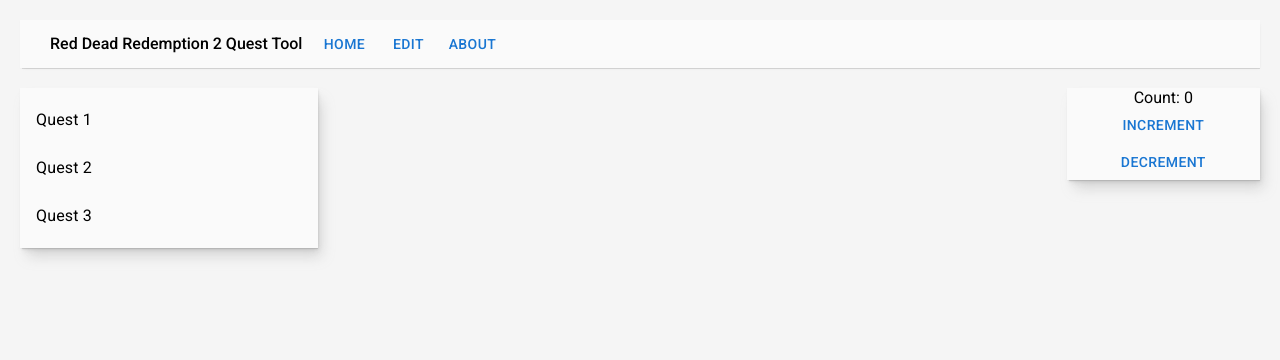
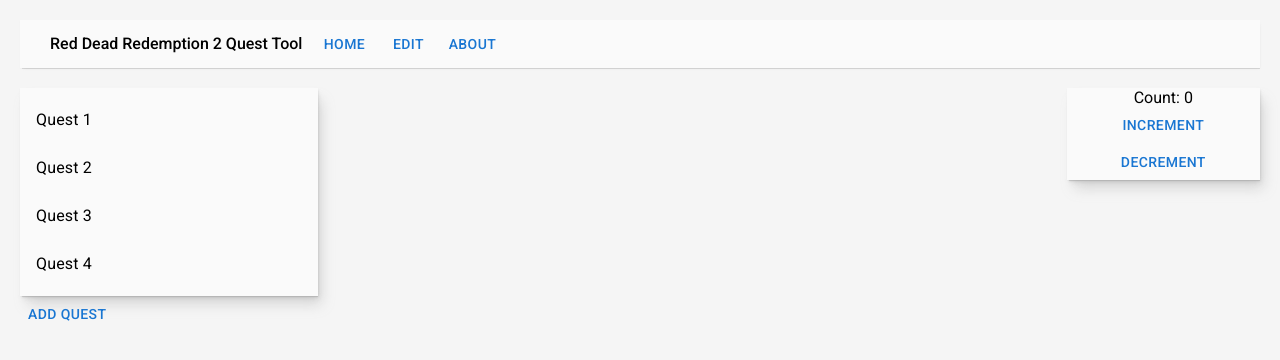
Before and after one commit to Nikurasuu/rdr2quest, a React (Create React App) app: page / in a window 1280 px wide. Shown: the top 360 px of the page. Built offline with nearby package versions, Linux system fonts and the light colour scheme.

Commit message:
addQuest

```diff
--- a/src/App.js
+++ b/src/App.js
@@ -6,8 +6,9 @@
 import Counter from './components/Counter';
 import QuestDetails from './components/QuestDetails';
 import { Grid } from '@mui/material';
+import { Button } from '@mui/material';
 
-const quest = [
+let quest = [
   {
       name: "Quest 1",
       description: "Description 1",
@@ -29,6 +30,14 @@
       location: "Location 3",
       reward: "Reward 3"
   },
+  {
+      name: "Quest 4",
+      description: "Description 4",
+      type: "Type 4",
+      location: "Location 4",
+      reward: "Reward 4"
+  },
+
 ];
 
 function App() {
@@ -66,8 +75,20 @@
         </Grid>
 
       </Grid>
+      <Button onClick={() => addQuest()}> Add Quest </Button>
     </div>
   );
 }
 
+function addQuest(){
+  quest.push({
+    name: "Quest 5",
+    description: "Description 5",
+    type: "Type 5",
+    location: "Location 5",
+    reward: "Reward 5"
+  });
+  console.log(quest);
+}
+
 export default App;
--- a/src/components/QuestList.js
+++ b/src/components/QuestList.js
@@ -2,7 +2,7 @@
 import ListItem from "@mui/material/ListItem";
 import ListItemButton from "@mui/material/ListItemButton";
 import ListItemText from "@mui/material/ListItemText";
-import { List } from "@mui/material";
+import { Button, List } from "@mui/material";
 
 function QuestList({quests, onSelectHandler}) {
   return (
```
